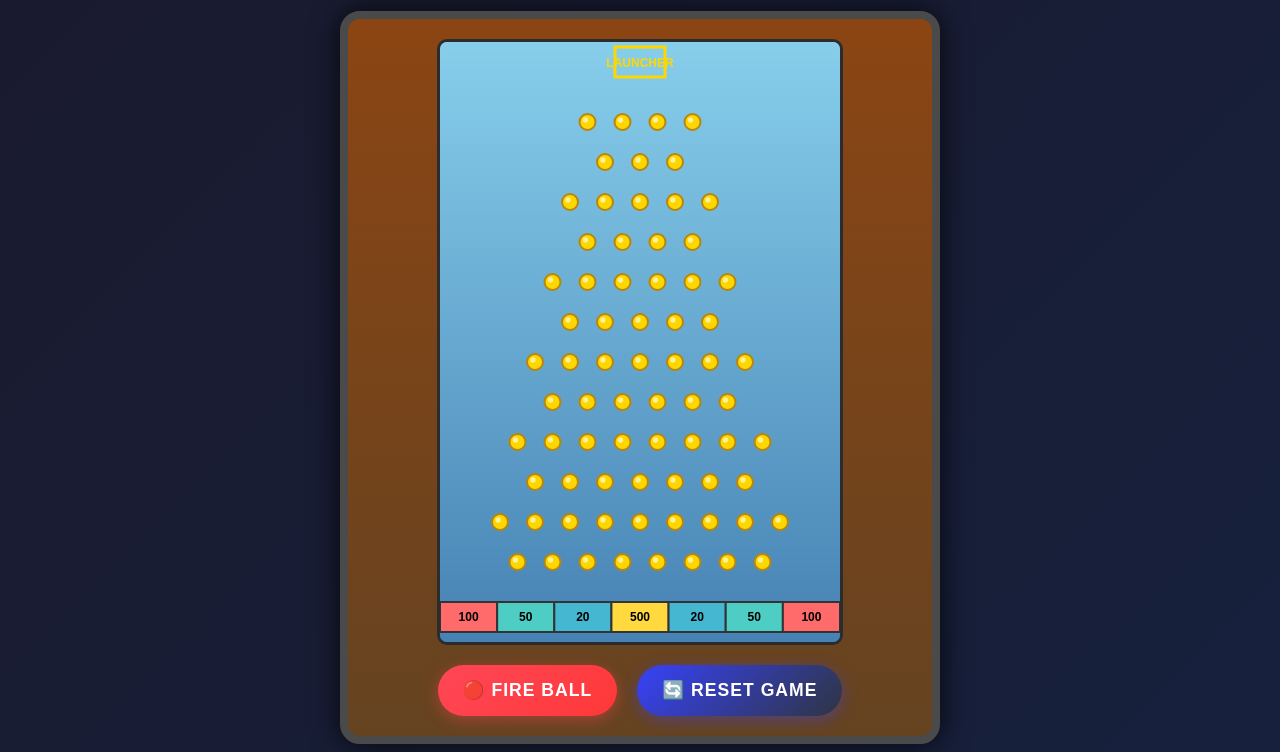
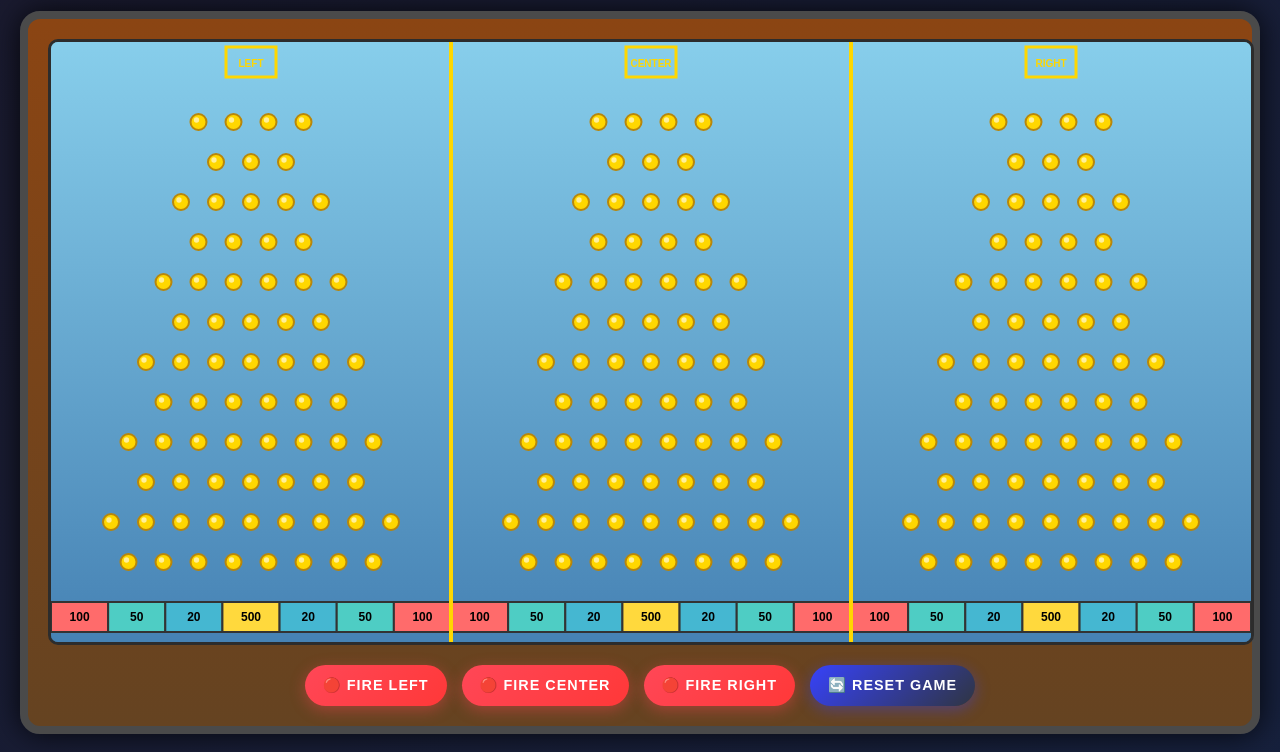
Before and after one commit to Rcomian/pachinko, a plain HTML site: page index.html in a window 1280 px wide. Shown: the part 137-889 px from the top of the page. Drawn offline with Linux system fonts and the light colour scheme.

Commit message:
Triple chinko

```diff
--- a/index.html
+++ b/index.html
@@ -17,10 +17,12 @@
         </div>
 
         <div class="machine">
-            <canvas id="gameCanvas" width="400" height="600"></canvas>
+            <canvas id="gameCanvas" width="1200" height="600"></canvas>
 
             <div class="controls">
-                <button id="fire-button" class="fire-btn">🔴 FIRE BALL</button>
+                <button id="fire-button-0" class="fire-btn">🔴 FIRE LEFT</button>
+                <button id="fire-button-1" class="fire-btn">🔴 FIRE CENTER</button>
+                <button id="fire-button-2" class="fire-btn">🔴 FIRE RIGHT</button>
                 <button id="reset-button" class="reset-btn">🔄 RESET GAME</button>
             </div>
         </div>
--- a/script.js
+++ b/script.js
@@ -4,7 +4,11 @@ class PachinkoGame {
         this.ctx = this.canvas.getContext('2d');
         this.scoreElement = document.getElementById('score');
         this.ballsElement = document.getElementById('balls-remaining');
-        this.fireButton = document.getElementById('fire-button');
+        this.fireButtons = [
+            document.getElementById('fire-button-0'),
+            document.getElementById('fire-button-1'),
+            document.getElementById('fire-button-2')
+        ];
         this.resetButton = document.getElementById('reset-button');
 
         // Game state
@@ -13,7 +17,11 @@ class PachinkoGame {
         this.balls = [];
         this.pegs = [];
         this.scorePockets = [];
-        this.ballInPlay = false;
+        this.ballsInPlay = [false, false, false]; // Track balls per board
+
+        // Board dimensions
+        this.boardWidth = this.canvas.width / 3;
+        this.boardCount = 3;
 
         // Physics constants
         this.gravity = 0.3;
@@ -37,23 +45,31 @@ class PachinkoGame {
         const pegSpacing = 35;
         const startY = 80;
 
-        // Create a diamond/triangle pattern of pegs
+        // Create pegs for each of the 3 boards
+        for (let board = 0; board < this.boardCount; board++) {
+            const boardOffsetX = board * this.boardWidth;
+
+            // Create a diamond/triangle pattern of pegs for this board
             for (let row = 0; row < rows; row++) {
                 const pegsInRow = Math.floor(row / 2) + 4;
-            const startX = this.canvas.width / 2 - (pegsInRow - 1) * pegSpacing / 2;
+                const boardCenterX = boardOffsetX + this.boardWidth / 2;
+                const startX = boardCenterX - (pegsInRow - 1) * pegSpacing / 2;
 
                 for (let col = 0; col < pegsInRow; col++) {
                     if (row % 2 === 0 || col < pegsInRow - 1) {
                         const x = startX + col * pegSpacing + (row % 2 === 1 ? pegSpacing / 2 : 0);
                         const y = startY + row * 40;
 
-                    if (x > pegRadius && x < this.canvas.width - pegRadius) {
+                        // Only add pegs that are within this board's boundaries
+                        if (x > boardOffsetX + pegRadius && x < boardOffsetX + this.boardWidth - pegRadius) {
                             this.pegs.push({
                                 x: x,
                                 y: y,
                                 radius: pegRadius,
-                            color: '#ffd700'
+                                color: '#ffd700',
+                                board: board
                             });
+                        }
                     }
                 }
             }
@@ -61,49 +77,61 @@ class PachinkoGame {
     }
 
     createScorePockets() {
-        const pocketCount = 7;
-        const pocketWidth = this.canvas.width / pocketCount; // Divide canvas width evenly
+        const pocketsPerBoard = 7;
         const y = this.canvas.height - 40;
 
         const scores = [100, 50, 20, 500, 20, 50, 100];
         const colors = ['#ff6b6b', '#4ecdc4', '#45b7d1', '#ffd93d', '#45b7d1', '#4ecdc4', '#ff6b6b'];
 
-        for (let i = 0; i < pocketCount; i++) {
+        // Create score pockets for each of the 3 boards
+        for (let board = 0; board < this.boardCount; board++) {
+            const boardOffsetX = board * this.boardWidth;
+            const pocketWidth = this.boardWidth / pocketsPerBoard;
+
+            for (let i = 0; i < pocketsPerBoard; i++) {
                 this.scorePockets.push({
-                x: i * pocketWidth,
+                    x: boardOffsetX + i * pocketWidth,
                     y: y,
                     width: pocketWidth,
                     height: 30,
                     score: scores[i],
-                color: colors[i]
+                    color: colors[i],
+                    board: board
                 });
+            }
         }
     }
 
     setupEventListeners() {
-        this.fireButton.addEventListener('click', () => this.fireBall());
+        this.fireButtons.forEach((button, boardIndex) => {
+            button.addEventListener('click', () => this.fireBall(boardIndex));
+        });
         this.resetButton.addEventListener('click', () => this.resetGame());
     }
 
-    fireBall() {
-        if (this.ballsRemaining > 0 && !this.ballInPlay) {
+    fireBall(boardIndex) {
+        if (this.ballsRemaining > 0 && !this.ballsInPlay[boardIndex]) {
+            const boardOffsetX = boardIndex * this.boardWidth;
+            const boardCenterX = boardOffsetX + this.boardWidth / 2;
+
             const ball = {
-                x: this.canvas.width / 2 + (Math.random() - 0.5) * 40,
+                x: boardCenterX + (Math.random() - 0.5) * 40,
                 y: 20,
                 vx: (Math.random() - 0.5) * 2,
                 vy: 1,
                 radius: 6,
                 color: '#ff4757',
-                trail: []
+                trail: [],
+                board: boardIndex
             };
 
-            this.balls = [ball];
+            this.balls.push(ball);
             this.ballsRemaining--;
-            this.ballInPlay = true;
+            this.ballsInPlay[boardIndex] = true;
             this.updateDisplay();
 
-            // Disable fire button while ball is in play
-            this.fireButton.disabled = true;
+            // Disable fire button for this board while ball is in play
+            this.fireButtons[boardIndex].disabled = true;
         }
     }
 
@@ -153,15 +181,20 @@ class PachinkoGame {
                 }
             }
 
-            // Check collision with walls
-            if (ball.x < ball.radius || ball.x > this.canvas.width - ball.radius) {
+            // Check collision with board walls (keep balls within their board)
+            const boardOffsetX = ball.board * this.boardWidth;
+            const boardLeftWall = boardOffsetX + ball.radius;
+            const boardRightWall = boardOffsetX + this.boardWidth - ball.radius;
+
+            if (ball.x < boardLeftWall || ball.x > boardRightWall) {
                 ball.vx *= -this.bounce;
-                ball.x = ball.x < ball.radius ? ball.radius : this.canvas.width - ball.radius;
+                ball.x = ball.x < boardLeftWall ? boardLeftWall : boardRightWall;
             }
 
-            // Check collision with score pockets
+            // Check collision with score pockets (only pockets on the same board)
             for (let pocket of this.scorePockets) {
-                if (ball.x > pocket.x && ball.x < pocket.x + pocket.width &&
+                if (pocket.board === ball.board &&
+                    ball.x > pocket.x && ball.x < pocket.x + pocket.width &&
                     ball.y > pocket.y && ball.y < pocket.y + pocket.height) {
                     // Ball scored!
                     this.score += pocket.score;
@@ -171,9 +204,9 @@ class PachinkoGame {
                     pocket.scored = true;
                     setTimeout(() => pocket.scored = false, 500);
 
-                    // Remove ball and enable next fire
-                    this.ballInPlay = false;
-                    this.fireButton.disabled = false;
+                    // Remove ball and enable next fire for this board
+                    this.ballsInPlay[ball.board] = false;
+                    this.fireButtons[ball.board].disabled = false;
                     return false; // Remove ball from array
                 }
             }
@@ -181,8 +214,8 @@ class PachinkoGame {
             // Since score boxes now cover the entire bottom, balls will always score
             // Remove ball if it somehow gets way off screen as a failsafe
             if (ball.y > this.canvas.height + 100) {
-                this.ballInPlay = false;
-                this.fireButton.disabled = false;
+                this.ballsInPlay[ball.board] = false;
+                this.fireButtons[ball.board].disabled = false;
                 return false;
             }
 
@@ -264,31 +297,54 @@ class PachinkoGame {
             this.ctx.fill();
         }
 
-        // Draw launcher area
+        // Draw board separators
+        this.ctx.strokeStyle = '#ffd700';
+        this.ctx.lineWidth = 4;
+        for (let i = 1; i < this.boardCount; i++) {
+            const x = i * this.boardWidth;
+            this.ctx.beginPath();
+            this.ctx.moveTo(x, 0);
+            this.ctx.lineTo(x, this.canvas.height);
+            this.ctx.stroke();
+        }
+
+        // Draw launcher areas for each board
         this.ctx.strokeStyle = '#ffd700';
         this.ctx.lineWidth = 3;
+        for (let board = 0; board < this.boardCount; board++) {
+            const boardCenterX = board * this.boardWidth + this.boardWidth / 2;
             this.ctx.beginPath();
-        this.ctx.rect(this.canvas.width / 2 - 25, 5, 50, 30);
+            this.ctx.rect(boardCenterX - 25, 5, 50, 30);
             this.ctx.stroke();
 
             this.ctx.fillStyle = '#ffd700';
-        this.ctx.font = 'bold 12px Arial';
+            this.ctx.font = 'bold 10px Arial';
             this.ctx.textAlign = 'center';
-        this.ctx.fillText('LAUNCHER', this.canvas.width / 2, 25);
+            const boardNames = ['LEFT', 'CENTER', 'RIGHT'];
+            this.ctx.fillText(boardNames[board], boardCenterX, 25);
+        }
     }
 
     updateDisplay() {
         this.scoreElement.textContent = this.score;
         this.ballsElement.textContent = this.ballsRemaining;
 
-        if (this.ballsRemaining === 0 && !this.ballInPlay) {
-            this.fireButton.textContent = '🎌 GAME OVER';
-            this.fireButton.disabled = true;
-        } else if (this.ballInPlay) {
-            this.fireButton.textContent = '⚪ BALL IN PLAY';
+        const gameOver = this.ballsRemaining === 0 && !this.ballsInPlay.some(inPlay => inPlay);
+        const boardNames = ['LEFT', 'CENTER', 'RIGHT'];
+
+        for (let i = 0; i < this.fireButtons.length; i++) {
+            if (gameOver) {
+                this.fireButtons[i].textContent = '🎌 GAME OVER';
+                this.fireButtons[i].disabled = true;
+            } else if (this.ballsInPlay[i]) {
+                this.fireButtons[i].textContent = `⚪ ${boardNames[i]} PLAYING`;
+            } else if (this.ballsRemaining > 0) {
+                this.fireButtons[i].textContent = `🔴 FIRE ${boardNames[i]}`;
+                this.fireButtons[i].disabled = false;
             } else {
-            this.fireButton.textContent = '🔴 FIRE BALL';
-            this.fireButton.disabled = false;
+                this.fireButtons[i].textContent = `🔴 FIRE ${boardNames[i]}`;
+                this.fireButtons[i].disabled = true;
+            }
         }
     }
 
@@ -296,7 +352,7 @@ class PachinkoGame {
         this.score = 0;
         this.ballsRemaining = 10;
         this.balls = [];
-        this.ballInPlay = false;
+        this.ballsInPlay = [false, false, false];
         this.updateDisplay();
 
         // Reset peg and pocket effects
--- a/style.css
+++ b/style.css
@@ -16,7 +16,7 @@ body {
 }
 
 .container {
-    max-width: 600px;
+    max-width: 1300px;
     width: 100%;
     text-align: center;
 }
@@ -80,7 +80,7 @@ body {
 .controls {
     display: flex;
     justify-content: center;
-    gap: 20px;
+    gap: 15px;
     flex-wrap: wrap;
 }
 
@@ -88,15 +88,16 @@ body {
     background: linear-gradient(135deg, #ff4757, #ff3838);
     color: white;
     border: none;
-    padding: 15px 25px;
+    padding: 12px 18px;
     border-radius: 50px;
-    font-size: 1.1em;
+    font-size: 0.9em;
     font-weight: bold;
     cursor: pointer;
     transition: all 0.3s ease;
     box-shadow: 0 4px 15px rgba(255, 71, 87, 0.4);
     text-transform: uppercase;
     letter-spacing: 1px;
+    min-width: 140px;
 }
 
 .reset-btn {
```
Lines whose indentation alone changed are shown as unchanged.
